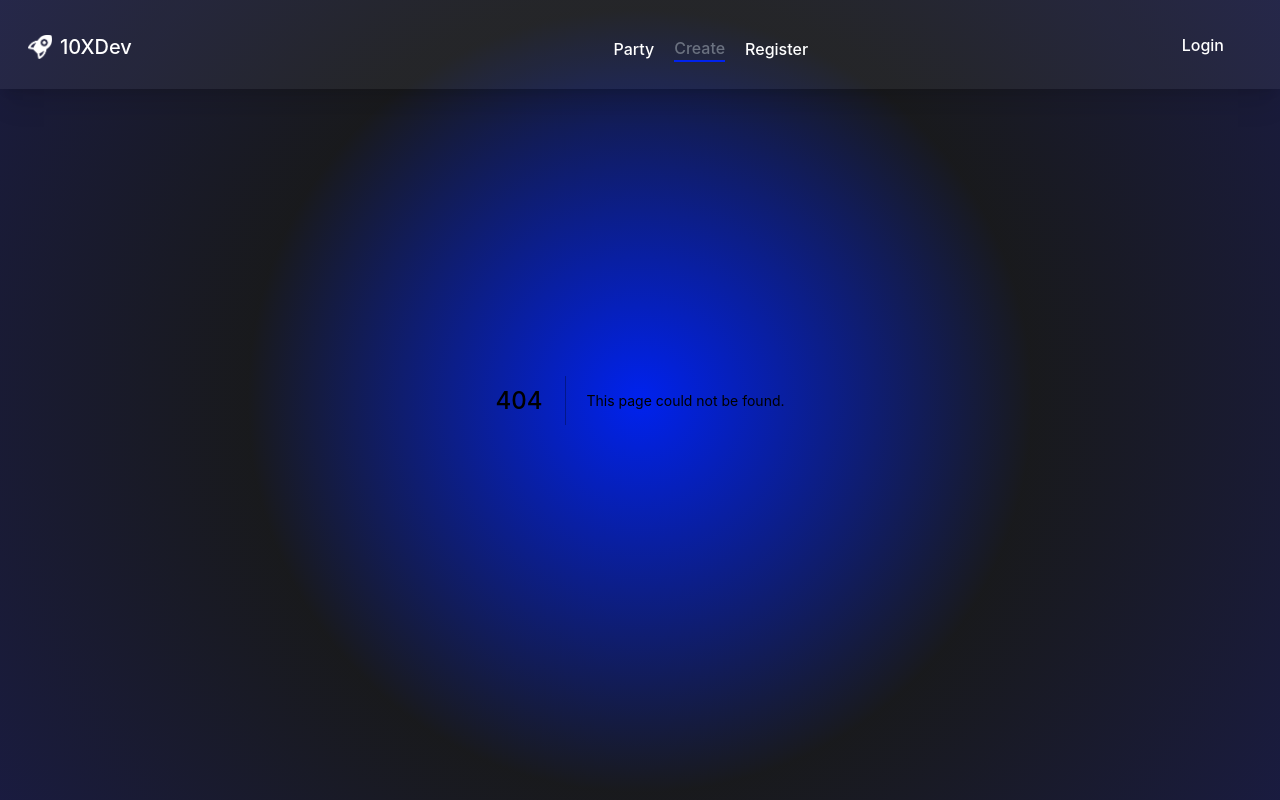
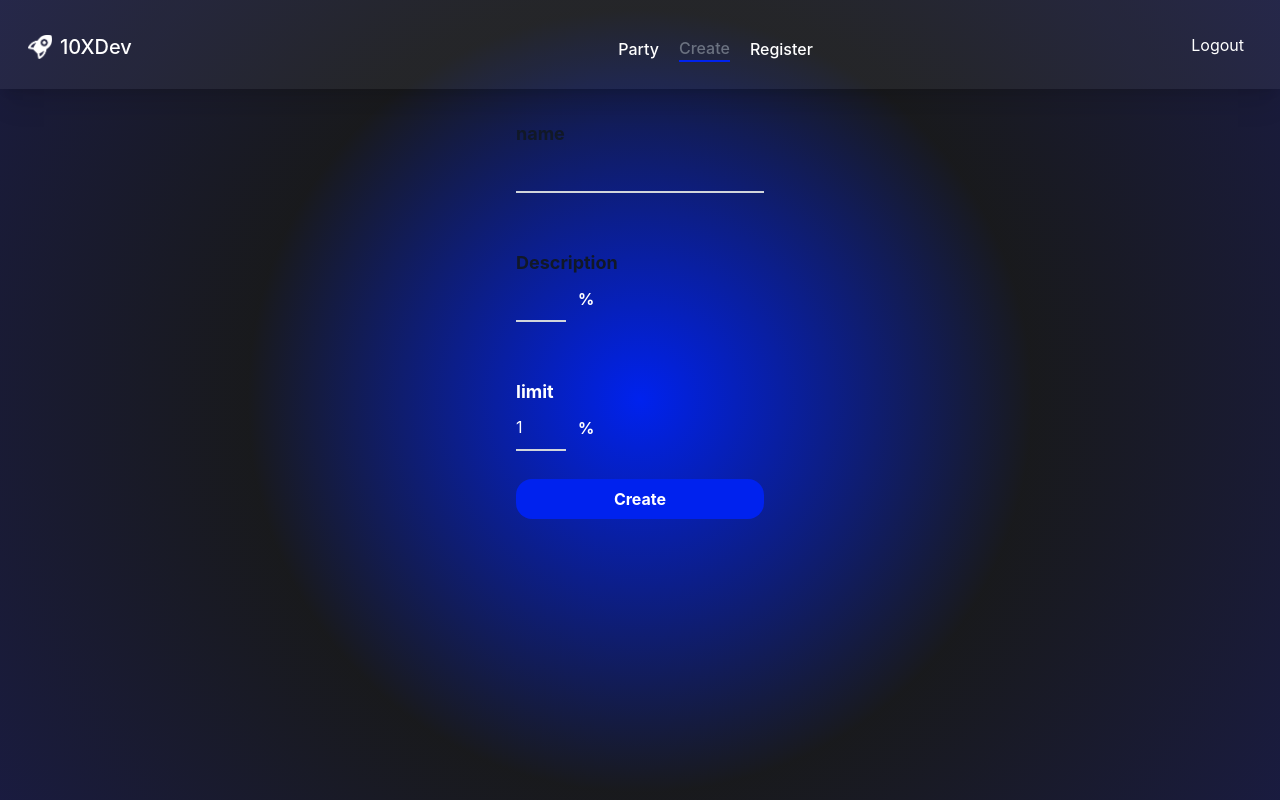
Before and after one commit to pakkaponwattanawaha/SCB10x-fullstack, a Next.js app in the folder frontend/: page /create in a window 1280 px wide. Before the commit this address had no page. Built offline with nearby package versions, Linux system fonts and the light colour scheme; no server answers; sample sign-in values are in the browser's storage.

Commit message:
feat: create party

```diff
--- /dev/null
+++ b/frontend/components/CreatePartyForm.tsx
@@ -0,0 +1,100 @@
+import React from "react";
+import { CreateFormDataType } from "types";
+import { Dispatch, SetStateAction } from "react";
+export const CreatePartyForm = ({
+  formData,
+  setFormData,
+}: {
+  formData: CreateFormDataType;
+  setFormData: Dispatch<SetStateAction<CreateFormDataType>>;
+}) => {
+  return (
+    <div>
+      {" "}
+      <div className="grid pt-6 xl:grid-cols-1 xl:gap-6">
+        <div className="relative z-0 w-full pb-2 group">
+          <label
+            htmlFor="message"
+            className="block text-[18px] font-bold  text-gray-900 dark:text-gray-400"
+          >
+            name
+          </label>
+
+          <div className="flex flex-row">
+            <input
+              onChange={(e) =>
+                setFormData({ ...formData, name: e.target.value })
+              }
+              value={formData?.name}
+              type="form"
+              step="any"
+              min="0"
+              name="floating_last_name"
+              id="floating_last_name"
+              className="block py-2.5 px-0 w-full text-m text-gray-900 bg-transparent border-0 border-b-2 border-gray-300 appearance-none dark:border-gray-600 dark:focus:border-blue-500 focus:outline-none focus:ring-0 focus:border-blue-600 peer"
+              placeholder=" "
+              required
+            />
+          </div>
+        </div>
+      </div>
+      <div className="grid pt-6 xl:grid-cols-1 xl:gap-6"></div>
+      <div className="grid pt-6 xl:grid-cols-1 xl:gap-6">
+        <div className="relative z-0 w-full pb-2 group">
+          <label
+            htmlFor="message"
+            className="block text-[18px] font-bold  text-gray-900 dark:text-gray-400"
+          >
+            Description
+          </label>
+          <div className="relative inline-flex items-center">
+            <input
+              onChange={(e) =>
+                setFormData({
+                  ...formData,
+                  description: e.target.value,
+                })
+              }
+              value={formData?.description}
+              type="text"
+              name="floating_last_name"
+              id="floating_last_name"
+              className="py-2.5 px-0 w-[50px] text-m text-gray-900 bg-transparent border-0 border-b-2 border-gray-300 appearance-none  dark:border-gray-600 dark:focus:border-blue-500 focus:outline-none focus:ring-0 focus:border-blue-600 peer"
+              placeholder=" "
+              required
+            />
+            <span className="px-3 text-[16px] font-bold  ">%</span>
+          </div>
+        </div>
+        <div className="grid pt-6 xl:grid-cols-1 xl:gap-6">
+          <div className="relative z-0 w-full pb-2 group">
+            <label
+              htmlFor="message"
+              className="block text-[18px] font-bold  text-white-900 dark:text-white-400"
+            >
+              limit
+            </label>
+            <div className="relative inline-flex items-center">
+              <input
+                onChange={(e) =>
+                  setFormData({
+                    ...formData,
+                    limit: Number(e.target.value),
+                  })
+                }
+                value={formData?.limit}
+                type="number"
+                name="floating_last_name"
+                id="floating_last_name"
+                className="py-2.5 px-0 w-[50px] text-m text-white-900 bg-transparent border-0 border-b-2 border-gray-300 appearance-none  dark:border-gray-600 dark:focus:border-blue-500 focus:outline-none focus:ring-0 focus:border-blue-600 peer"
+                placeholder=" "
+                required
+              />
+              <span className="px-3 text-[16px] font-bold  ">%</span>
+            </div>
+          </div>
+        </div>
+      </div>
+    </div>
+  );
+};
--- /dev/null
+++ b/frontend/pages/create/index.tsx
@@ -0,0 +1,76 @@
+import axios from "axios";
+import { CreatePartyForm } from "components/CreatePartyForm";
+import { LoginForm } from "components/LoginForm";
+import RequireAuth from "components/RequireAuth";
+import { API_ENDPOINT } from "config";
+import Router from "next/router";
+import React, { useState } from "react";
+import { useSelector, useDispatch } from "react-redux";
+import {
+  getUserState,
+  loginSuccess,
+  setUserDetails,
+} from "store/user/userSlice";
+import { CreateFormDataType } from "types";
+
+const InitFormData: CreateFormDataType = {
+  name: "",
+  description: "",
+  limit: 1,
+};
+
+const CreateParty = () => {
+  const [formData, setFormData] = useState<CreateFormDataType>(InitFormData);
+  const { token, email } = useSelector(getUserState);
+  async function onCreateHandler(e) {
+    e.preventDefault();
+    console.log(formData);
+    const response = await axios
+      .post(
+        `${API_ENDPOINT}/party`,
+        {
+          email: email,
+          createPartyDto: {
+            name: formData.name,
+            description: formData.description || "",
+            limit: formData.limit,
+          },
+        },
+        {
+          headers: {
+            "Content-Type": "application/json",
+            Authorization: "Bearer " + token,
+          },
+        }
+      )
+      .then((response) => {
+        console.log(response);
+        Router.push("/");
+        return response;
+      })
+      .catch((error) => {
+        if (error.response) alert(error.response.data.message);
+        console.log(error.response);
+        return error;
+      });
+  }
+  return (
+    <RequireAuth>
+      <div className="pt-[96px]">
+        <form
+          onSubmit={(e) => onCreateHandler(e)}
+          className="w-full max-w-lg justify-self-center"
+        >
+          <CreatePartyForm formData={formData} setFormData={setFormData} />
+          <button
+            type="submit"
+            className="w-full bg-main1 hover:bg-blue-700 text-white font-bold py-2 px-4 mt-5 rounded-2xl focus:outline-none focus:shadow-outline"
+          >
+            Create
+          </button>
+        </form>
+      </div>
+    </RequireAuth>
+  );
+};
+export default CreateParty;
--- a/frontend/pages/party/[pid].tsx
+++ b/frontend/pages/party/[pid].tsx
@@ -7,16 +7,11 @@ import RequireAuth from "components/RequireAuth";
 import { useSelector, useDispatch } from "react-redux";
 
 import { getUserDetails, getUserState } from "store/user/userSlice";
+import { API_ENDPOINT } from "config";
 export async function getServerSideProps({ query }) {
   const partyId = query.pid;
   const response = await axios
-    .get(`http://127.0.0.1:3333/api/v1/party/${partyId}`, {
-      headers: {
-        Authorization:
-          "Bearer " +
-          "eyJhbGciOiJIUzI1NiIsInR5cCI6IkpXVCJ9.eyJ1c2VyIjp7ImlkIjoiNjJkNTE1ZjljOTdmZjA4OTE4NzdjYWUzIiwiZW1haWwiOiJhZG1pbjRAZ21haWwuY29tIn0sImlhdCI6MTY1ODIyNTY3MywiZXhwIjoxNjU4MzEyMDczfQ.f3-vEA0unkKQgvDSNWJE-0yaLGB0JfBSIpnZ_UTDtWY",
-      },
-    })
+    .get(`http://127.0.0.1:3333/api/v1/party/${partyId}`)
     .then((response) => {
       // console.log("GET party", response);
       // console.log(response.data);
@@ -33,10 +28,41 @@ export async function getServerSideProps({ query }) {
   };
 }
 
-const Pid: NextPage = (party: PartyDetails) => {
+const Pid: NextPage = ({ party }: any) => {
+  const { email, token } = useSelector(getUserState);
+  const joinPartyHandler = async (e) => {
+    e.preventDefault();
+    const response = await axios
+      .patch(
+        `${API_ENDPOINT}/party`,
+        {
+          id: party._id,
+          email: email,
+        },
+        {
+          headers: {
+            "Content-Type": "application/json",
+            Authorization: "Bearer " + token,
+          },
+        }
+      )
+      .then((response) => {
+        location.reload();
+        return response;
+      })
+      .catch((error) => {
+        if (error.response) alert(error.response.data.message);
+        console.log(error.response);
+        return error;
+      });
+  };
+
   return (
     <RequireAuth>
-      <div className="pt-[96px]">Party:{JSON.stringify(party)}</div>
+      <div className="pt-[96px]">
+        <div>Party:{JSON.stringify(party)}</div>
+        <button onClick={(e) => joinPartyHandler(e)}>Join</button>
+      </div>
     </RequireAuth>
   );
 };
```
Also changed, not shown: frontend/types/index.ts (+8 -0 lines), 1 other file (tests, documents, lock files or other folders).
